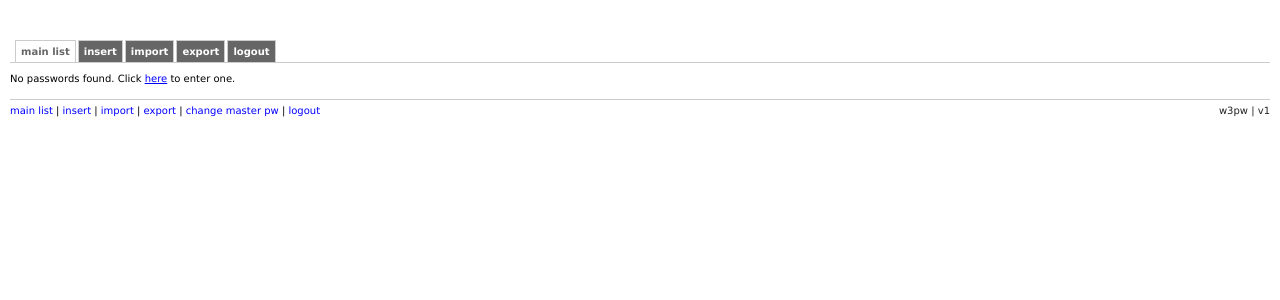
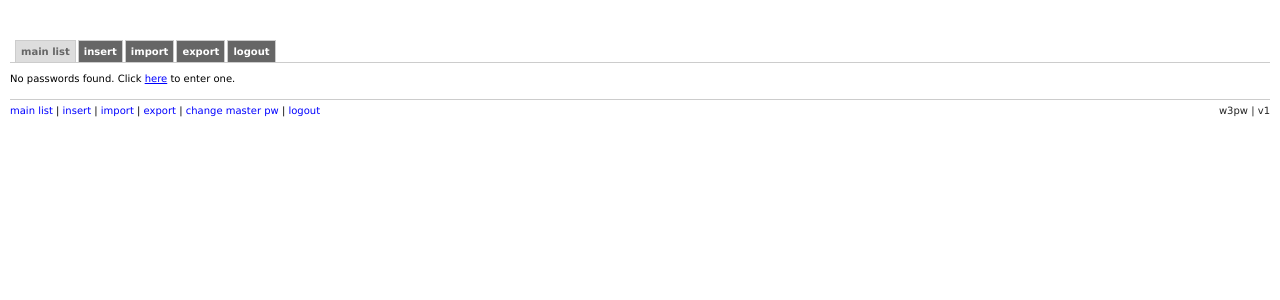
Before and after one commit to tphalp/Tr0ub4dor, a PHP site: page /main.php in a window 1280 px wide, with the pointer over the restyled element. Shown: the top 300 px of the page. Run offline with PHP 8.4, Linux system fonts and the light colour scheme; the visitor is signed in with stand-in values (Sample User, id 1).

Commit message:
- Minor styles change.

```diff
--- a/frontend/css/style.css
+++ b/frontend/css/style.css
@@ -86,7 +86,7 @@
 
   .header-menu a:hover {
     color: #666;
-    background-color: #fff;
+    background-color: #ddd;
   }
 
   .menu-wrap {
```
